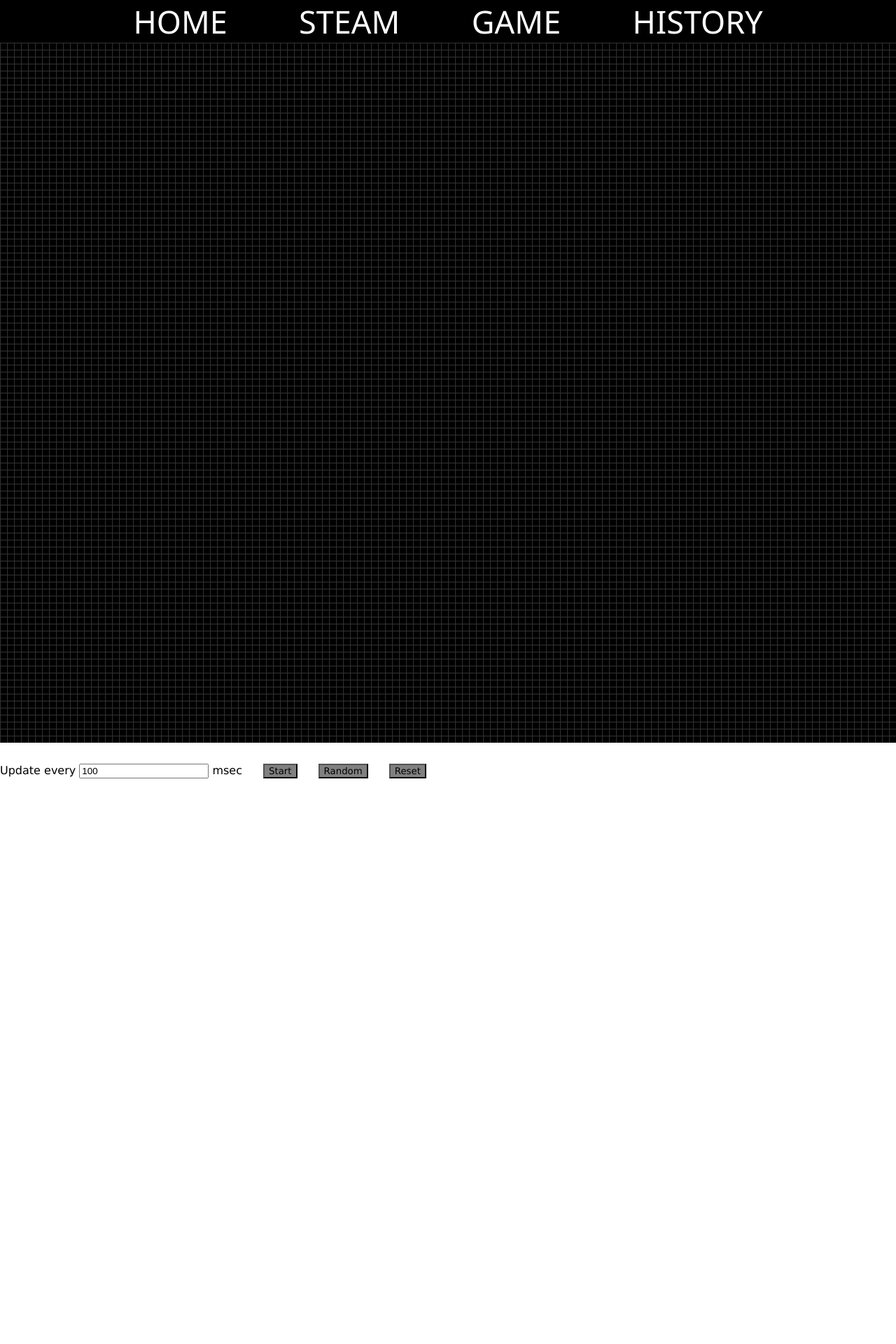
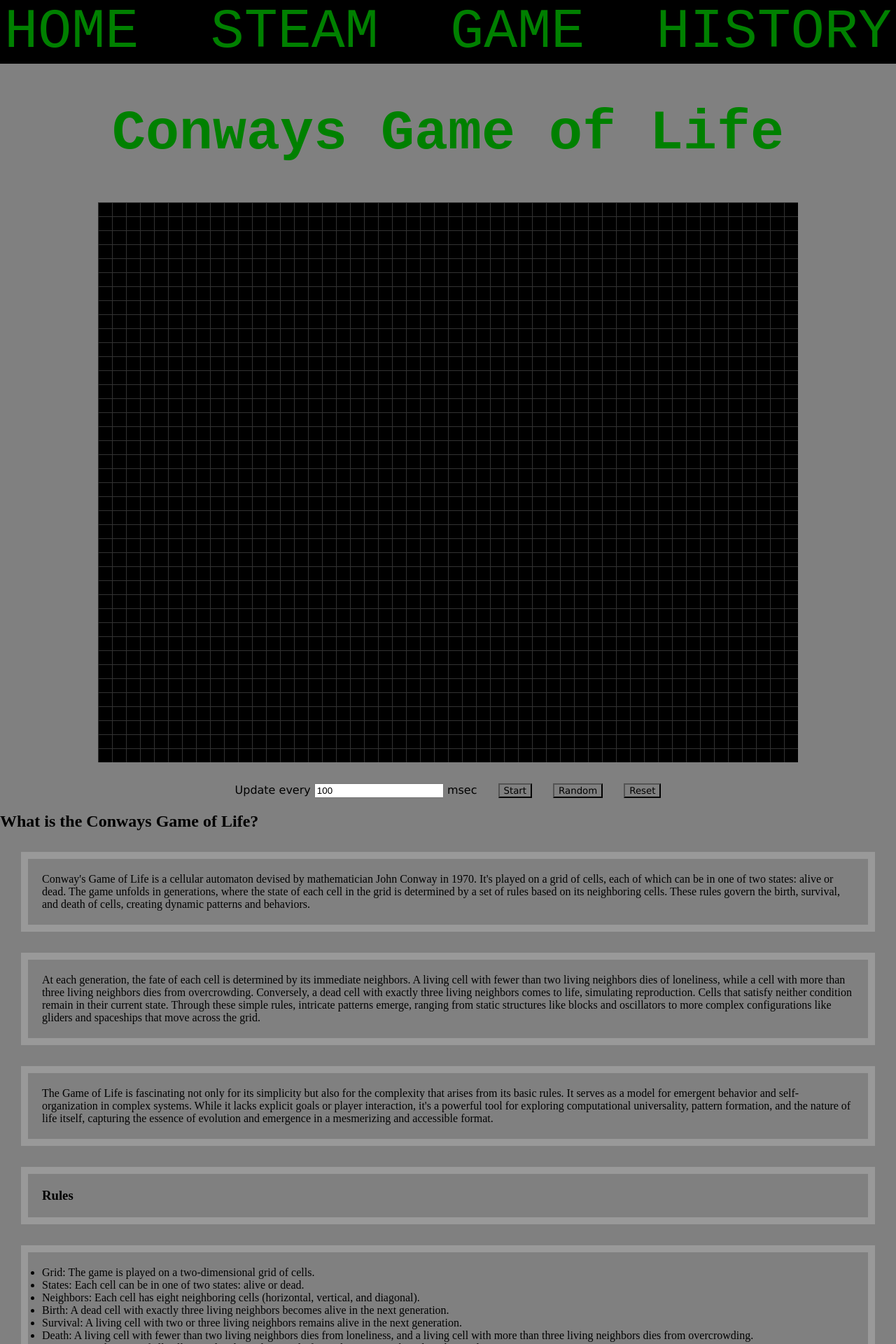
Before and after one commit to Jerald-ctrl/CSS_Assignment, a Next.js app: page /Game in a window 1280 px wide. Shown: the top 1920 px of the page at 70% size. Before the commit the page ends 1112 px from the top, so only its background shows below. Built offline with nearby package versions, Linux system fonts and the light colour scheme.

Commit message:
funi game but better

```diff
--- a/app/Game/Game.css
+++ b/app/Game/Game.css
@@ -15,6 +15,7 @@
 .controls {
     margin-top: 30px;
     font-family: Verdana, Geneva, Tahoma, sans-serif;
+    text-align: center;
 }
 
 .button {
@@ -23,4 +24,39 @@
     font-family: Verdana, Geneva, Tahoma, sans-serif;
     color: black;
     background-color: grey;
+    text-align: center;
 }
+body{
+    background-color: #808080;
+}
+.Title {
+    text-align: center;
+    text-size-adjust: 30px;
+    color: aliceblue;
+    text-decoration: none;
+}
+h1{
+    color: green;
+	font-size: 5rem;
+	font-family: "Space Mono", monospace;
+    text-align: center;
+}
+p {
+    margin: 30px;
+    padding: 20px;
+    border: 10px solid #999;
+    text-align: left;
+  }
+h3{
+    text-align: left;
+    margin: 30px;
+    padding: 20px;
+    border: 10px solid #999;
+    text-align: left;
+}
+ul{
+    margin: 30px;
+    padding: 20px;
+    border: 10px solid #999;
+    text-align: left;
+}
--- a/app/Game/Game.jsx
+++ b/app/Game/Game.jsx
@@ -4,9 +4,9 @@ import React from 'react';
 import './Game.css';
 
 
-const CELL_SIZE = 10;
-const WIDTH = 1300;
-const HEIGHT = 1000;
+const CELL_SIZE = 20;
+const WIDTH = 1000;
+const HEIGHT = 800;
 
 
 class Cell extends React.Component {
@@ -200,7 +200,7 @@ class Game extends React.Component {
             </div>
         );
     }
+
 }
 
-
 export default Game;
--- a/app/Game/page.jsx
+++ b/app/Game/page.jsx
@@ -1,15 +1,69 @@
+"use client"
+
 import React from 'react';
 import Game from '@/app/Game/Game.jsx'; // Import the Game component
 import '@/app/Game/Game.css'; // Import the CSS file
 
-function disp(){
-return (
-    <div className="game" id = "container">
-      <div id = 'game'>
-      </div >
-      <Game id="game"/>
-    </div>
+function disp() {
+  const letters = "ABCDEFGHIJKLMNOPQRSTUVWXYZ";
+
+  function disptitle(event) {
+    let iterations = 0;
+    const interval = setInterval(() => {
+      event.target.innerText = event.target.innerText.split("").map((letter, index) => {
+        if(index < iterations) {
+          return event.target.dataset.value[index];
+        }
+        return letters[Math.floor(Math.random() * 26)];
+      }).join("");
+
+      if(iterations >= event.target.dataset.value.length) {
+        clearInterval(interval)
+      }
+
+      iterations += 1/2;
+
+    }, 30);
+  }
+
+  return (
+    <body>
+      <div>
+        <h1 onMouseOver={disptitle} data-value="Conways Game of Life">Conways Game of Life</h1>
+      </div>
+      <div className="game" id="container">
+        <div id="game"></div>
+        <Game id="game"/>
+      </div>
+      <h2>What is the Conways Game of Life?</h2>
+      <p>
+      Conway's Game of Life is a cellular automaton devised by mathematician John Conway in 1970.
+      It's played on a grid of cells, each of which can be in one of two states: alive or dead.
+      The game unfolds in generations, where the state of each cell in the grid is determined by a set of rules based on its neighboring cells.
+      These rules govern the birth, survival, and death of cells, creating dynamic patterns and behaviors.
+      </p>
+      <p>
+      At each generation, the fate of each cell is determined by its immediate neighbors.
+      A living cell with fewer than two living neighbors dies of loneliness, while a cell with more than three living neighbors dies from overcrowding.
+      Conversely, a dead cell with exactly three living neighbors comes to life, simulating reproduction. Cells that satisfy neither condition remain in their current state.
+      Through these simple rules, intricate patterns emerge, ranging from static structures like blocks and oscillators to more complex configurations like gliders and spaceships that move across the grid.
+      </p>
+      <p>
+      The Game of Life is fascinating not only for its simplicity but also for the complexity that arises from its basic rules. It serves as a model for emergent behavior and self-organization in complex systems.
+      While it lacks explicit goals or player interaction, it's a powerful tool for exploring computational universality, pattern formation, and the nature of life itself, capturing the essence of evolution and emergence in a mesmerizing and accessible format.
+      </p>
+      <h3>Rules</h3>
+      <ul>
+        <li>Grid: The game is played on a two-dimensional grid of cells.</li>
+        <li>States: Each cell can be in one of two states: alive or dead.</li>
+        <li>Neighbors: Each cell has eight neighboring cells (horizontal, vertical, and diagonal).</li>
+        <li>Birth: A dead cell with exactly three living neighbors becomes alive in the next generation.</li>
+        <li>Survival: A living cell with two or three living neighbors remains alive in the next generation.</li>
+        <li>Death: A living cell with fewer than two living neighbors dies from loneliness, and a living cell with more than three living neighbors dies from overcrowding.</li>
+        <li>Generation: The state of all cells is updated simultaneously for each generation based on these rules.</li>
+      </ul>
+    </body>
   );
 }
 
-export default disp
+export default disp; // Export the function directly, not the result of calling it
--- a/app/Nav/Navbar.css
+++ b/app/Nav/Navbar.css
@@ -18,10 +18,11 @@
 
   .navbar-nav-link
   {
-
-    font-size: 45px;
-    color: white;
     width: fit-content;
     height: fit-content;
     text-decoration: none;
+    color: green;
+	  font-size: 5rem;
+	  font-family: "Space Mono", monospace;
+    justify-content: center;
   }
```
Also changed, not shown: app/Game/index.css (line endings or trailing spaces), app/Game/page.css (line endings or trailing spaces).
